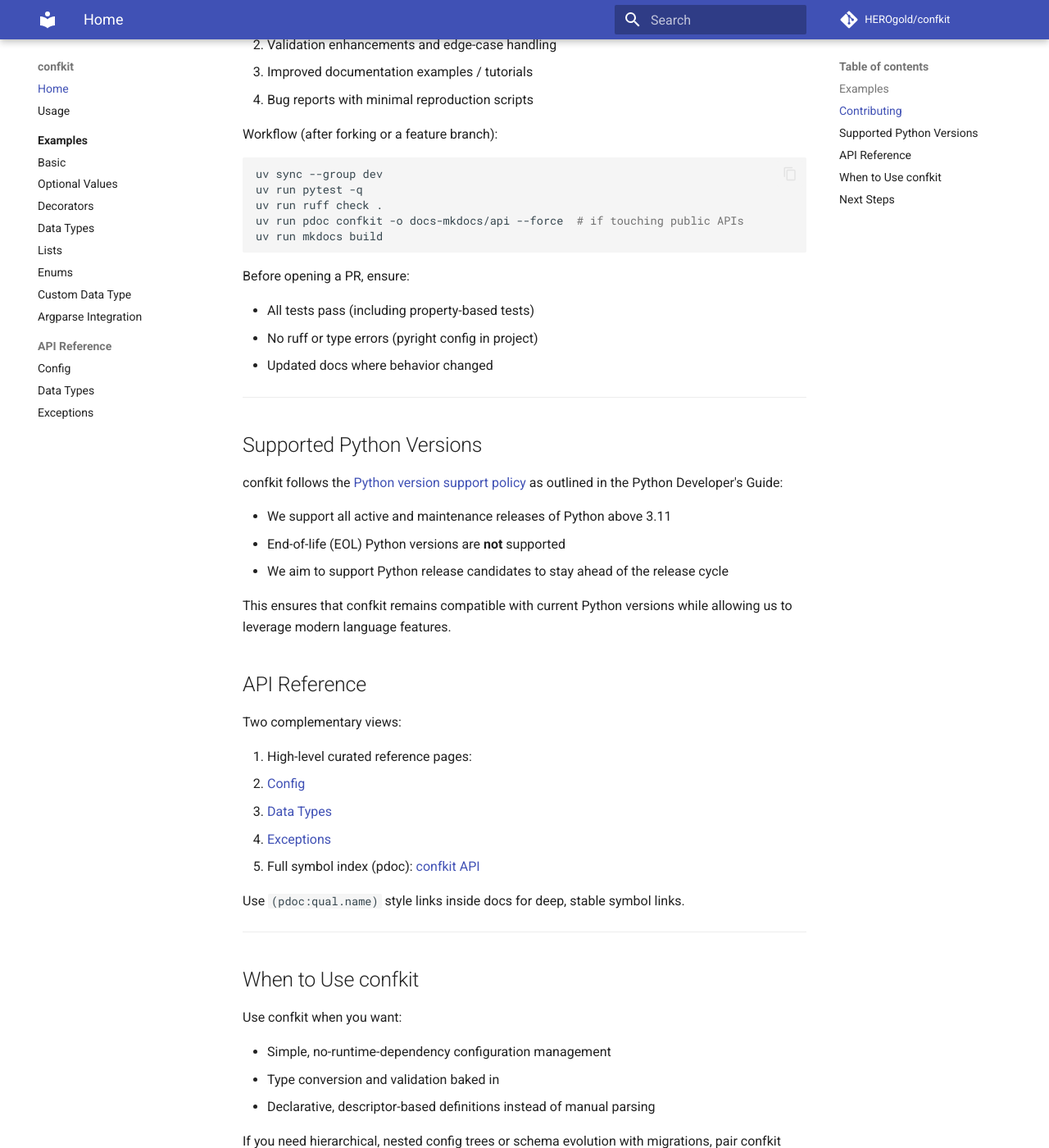
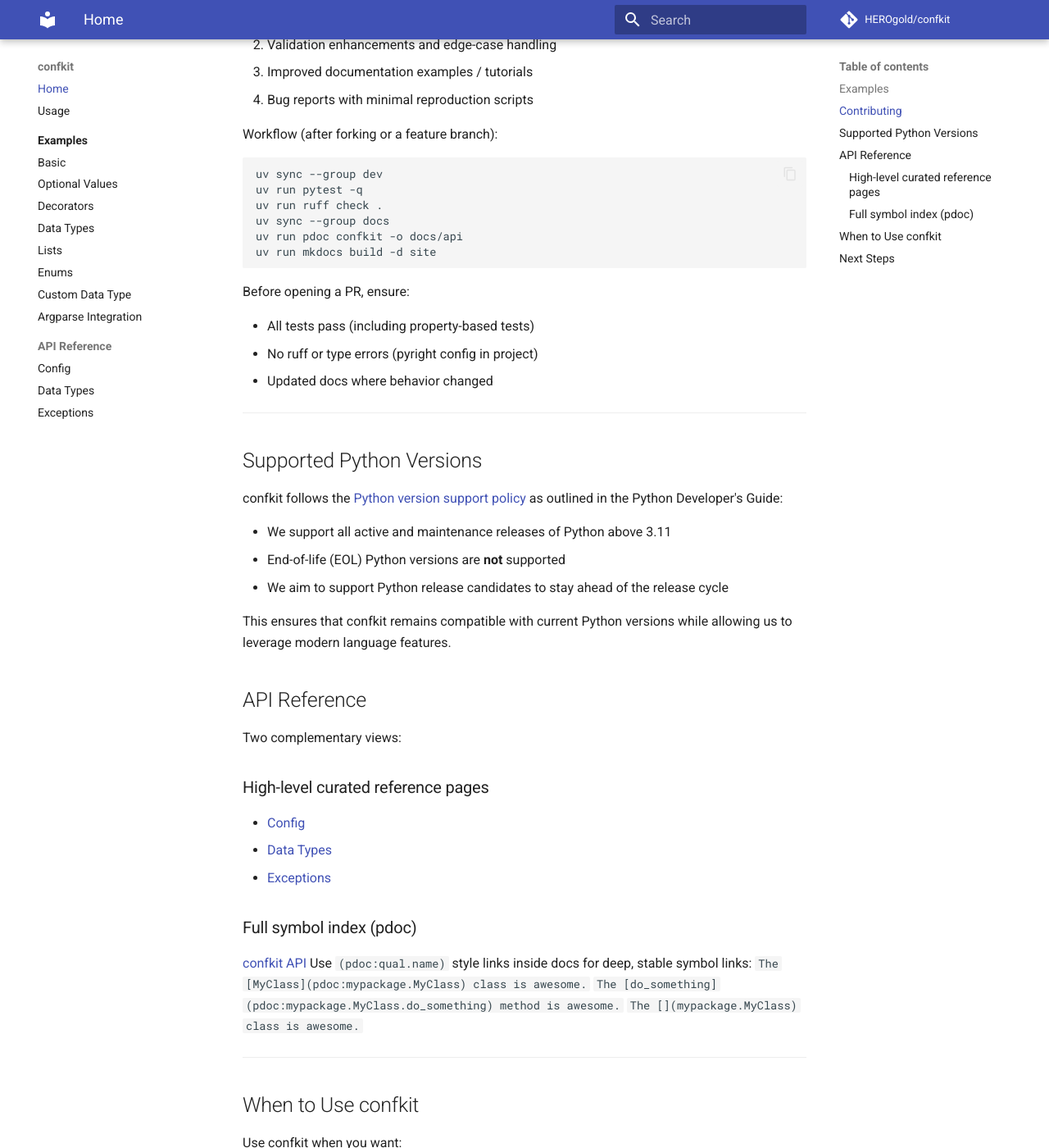
Before and after one commit to HEROgold/confkit, an MkDocs documentation site: the page built from docs/index.md, in a window 1280 px wide and 1400 px high, scrolled down 1209 px. Shown: the whole window at 82% size. Built offline with MkDocs 1.6.1 and Material for MkDocs 9.7.7, drawn with Linux system fonts in a browser that asks for light colours; comment, search, counter and statistics services are not loaded.

Commit message:
update index doc

````diff
--- a/docs/index.md
+++ b/docs/index.md
@@ -47,8 +47,9 @@
 uv sync --group dev
 uv run pytest -q
 uv run ruff check .
-uv run pdoc confkit -o docs-mkdocs/api --force  # if touching public APIs
-uv run mkdocs build
+uv sync --group docs
+uv run pdoc confkit -o docs/api
+uv run mkdocs build -d site
 ```
 
 Before opening a PR, ensure:
@@ -73,13 +74,19 @@
 
 Two complementary views:
 
-1. High-level curated reference pages:
-   - [Config](reference/config.md)
-   - [Data Types](reference/data_types.md)
-   - [Exceptions](reference/exceptions.md)
-2. Full symbol index (pdoc): [confkit API](pdoc:confkit)
+### High-level curated reference pages
 
-Use `(pdoc:qual.name)` style links inside docs for deep, stable symbol links.
+- [Config](reference/config.md)
+- [Data Types](reference/data_types.md)
+- [Exceptions](reference/exceptions.md)
+
+### Full symbol index (pdoc)
+
+[confkit API](pdoc:confkit)
+Use `(pdoc:qual.name)` style links inside docs for deep, stable symbol links:
+`The [MyClass](pdoc:mypackage.MyClass) class is awesome.`
+`The [do_something](pdoc:mypackage.MyClass.do_something) method is awesome.`
+`The [](mypackage.MyClass) class is awesome.`
 
 ---
 
````
